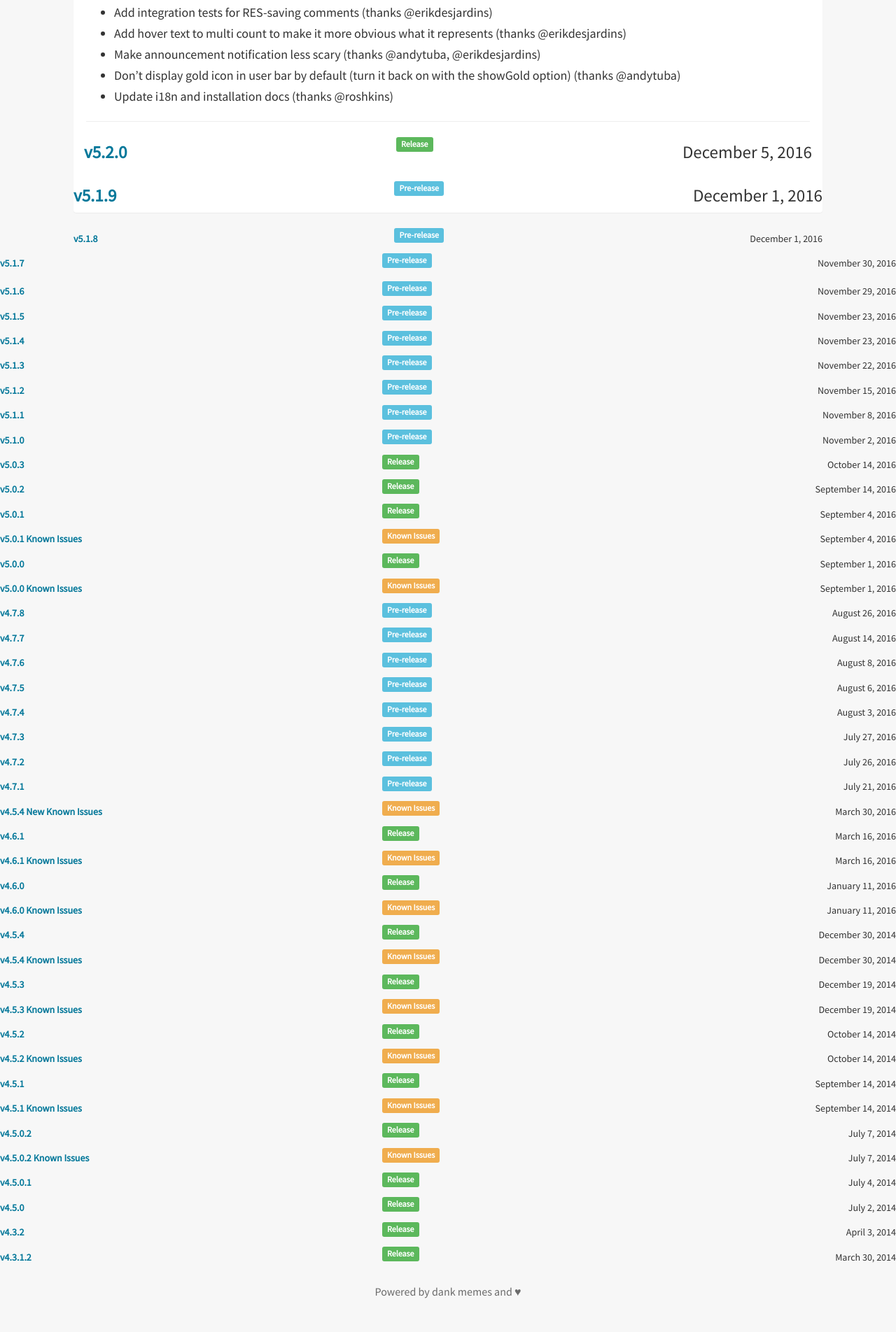
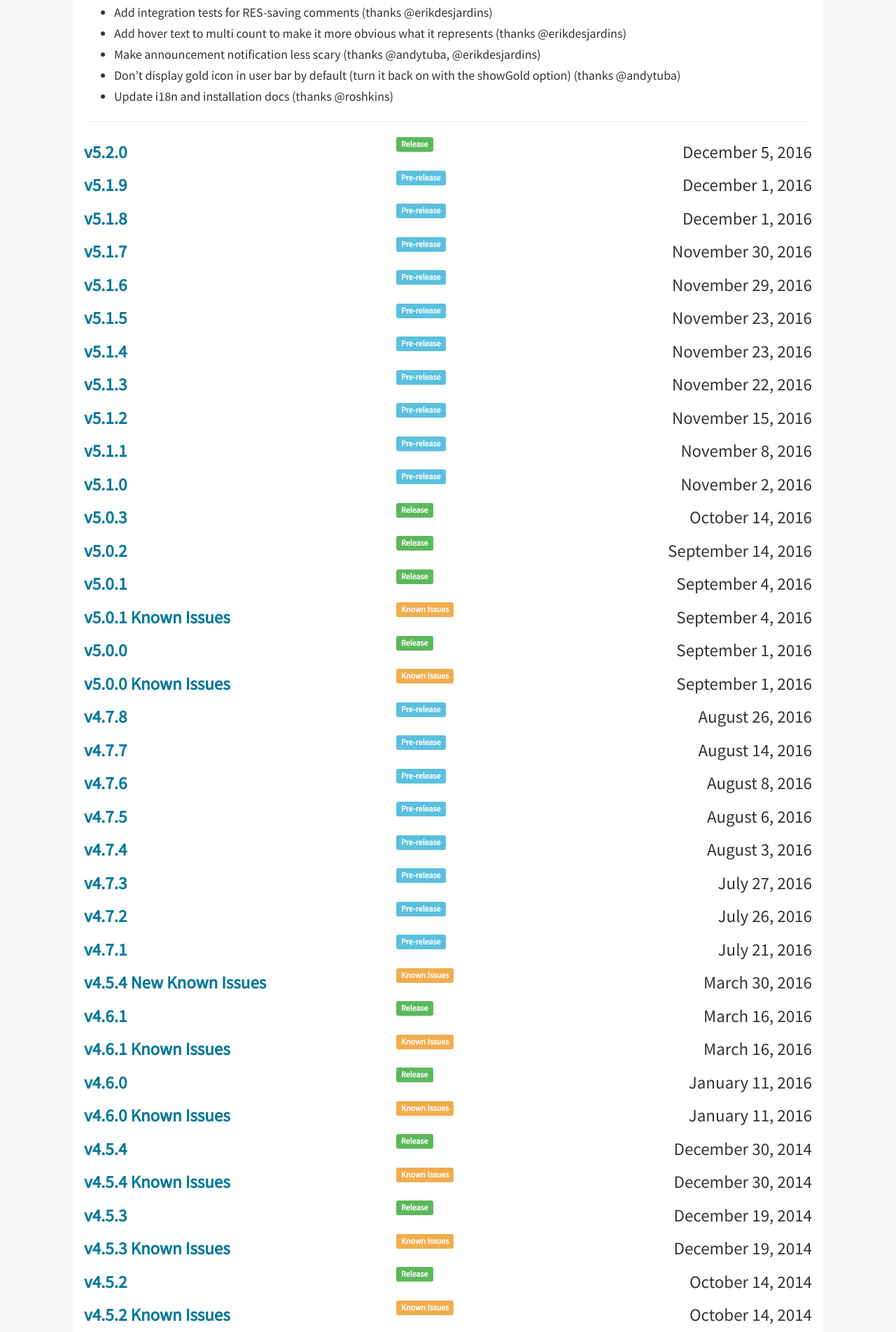
Before and after one commit to Reddit-Enhancement-Suite/Reddit-Enhancement-Suite.github.io, a Jekyll site: the page built from releases.html, in a window 1280 px wide. Shown: the part 913-2817 px from the top of the page at 70% size. Built offline with Jekyll 4.4.1, drawn with Linux system fonts in a browser that asks for light colours; nearby versions of some CDN libraries; before the commit the page ends 2791 px from its top, so only the background shows below that.

Commit message:
unbreak styles

```diff
--- a/releases.html
+++ b/releases.html
@@ -39,13 +39,13 @@
 				</h5>
 			</div>
 		</div>
-		{% if found_stable_release == false %}
 		<div class="row accordion-body">
-				<div class="blogpost">
+			{% if found_stable_release == false %}
+			<div class="blogpost">
 				  {{ post.content }}
 				   <hr>
 			</div>
-		{% endif %}
+			{% endif %}
 		</div>
 	  	{% for tag in post.tags %}
 	  		{% if tag == "Release" %}
```
